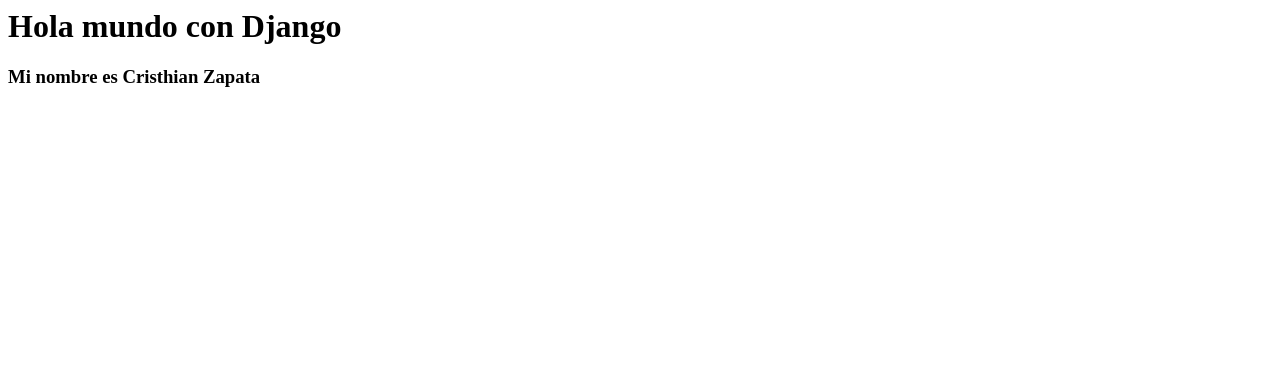
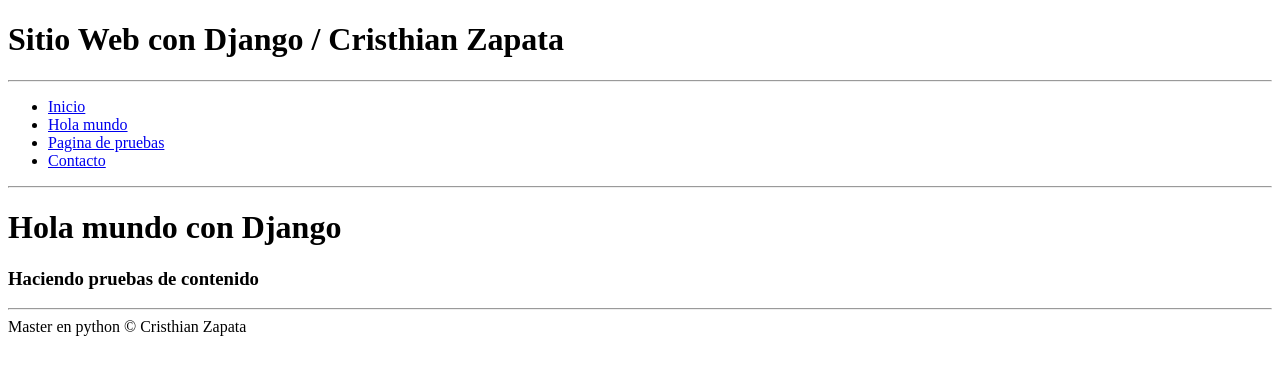
Before and after one commit to Czapata1998/Python_udemy, a Django app: page /hola_mundo/ in a window 1280 px wide. Shown: the top 375 px of the page. Run offline with Django 3.2, Linux system fonts and the light colour scheme.

Commit message:
layout sepatado

```diff
--- a/25-django/AprendiendoDjango/miapp/templates/hola_mundo.html
+++ b/25-django/AprendiendoDjango/miapp/templates/hola_mundo.html
@@ -1,2 +1,8 @@
+{% extends 'layout.html' %}
+
+{%block title%} Hola mundo {%endblock%}
+
+{% block content %}
 <h1>Hola mundo con Django</h1>
-<h3>Mi nombre es Cristhian Zapata</h3>
+<h3>Haciendo pruebas de contenido</h3>
+{% endblock  %}
--- /dev/null
+++ b/25-django/AprendiendoDjango/miapp/templates/layout.html
@@ -0,0 +1,48 @@
+<!DOCTYPE html>
+<html lang="en">
+<head>
+    <meta charset="UTF-8">
+    <meta http-equiv="X-UA-Compatible" content="IE=edge">
+    <meta name="viewport" content="width=device-width, initial-scale=1.0">
+    <title>
+        {%block title%}
+        <!-- titulo de cada pagina en concreto -->
+        {%endblock %}
+
+        | Cristhian Zapata
+
+    </title>
+</head>
+<body>
+    <h1>Sitio Web con Django / Cristhian Zapata </h1>
+<hr/>
+<ul>
+    <li>
+        <a href="/inicio">Inicio</a>
+    </li>
+    <li>
+        <a href="/hola_mundo">Hola mundo</a>
+    </li>
+     <li>
+        <a href="/pagina-pruebas">Pagina de pruebas</a>
+    </li>
+
+     <li>
+        <a href="/contacto-2">Contacto</a>
+    </li>
+
+</ul>
+<hr/>
+
+<div id="content">
+    {% block content %}
+    <!-- Codigo que viene de templates -->
+    {% endblock  %}
+
+</div>
+<hr/>
+<footer>
+    Master en python &copy; Cristhian Zapata
+</footer>
+</body>
+</html>
--- a/25-django/AprendiendoDjango/miapp/templates/pagina.html
+++ b/25-django/AprendiendoDjango/miapp/templates/pagina.html
@@ -1,2 +1,8 @@
+{% extends 'layout.html' %}
+
+{%block title%} Pagina de prueba {%endblock%}
+
+{%block content%}
 <h1>Pagina de mi web </h1>
 <p>Creado por Cristhian Zapata</p>
+{%endblock%}
```
Also changed, not shown: 25-django/AprendiendoDjango/miapp/templates/index.html (+8 -0 lines).
